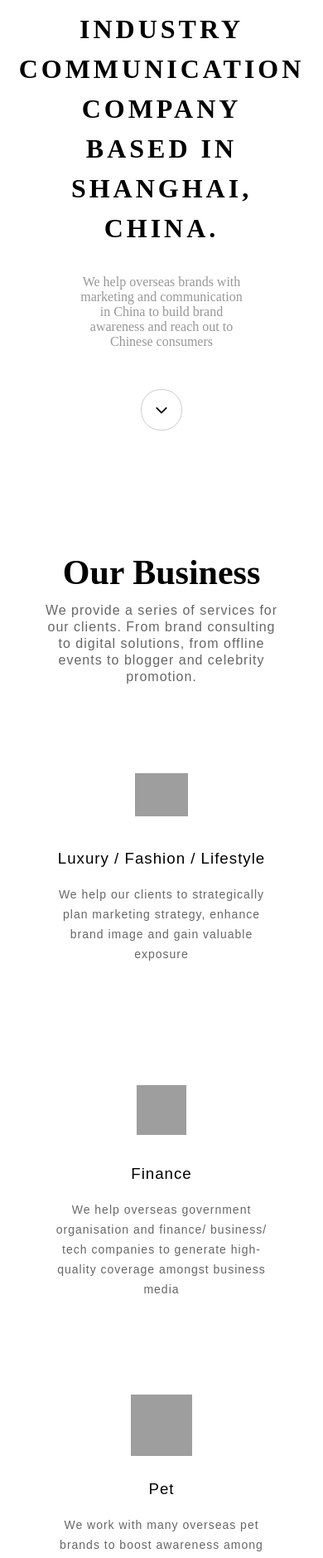
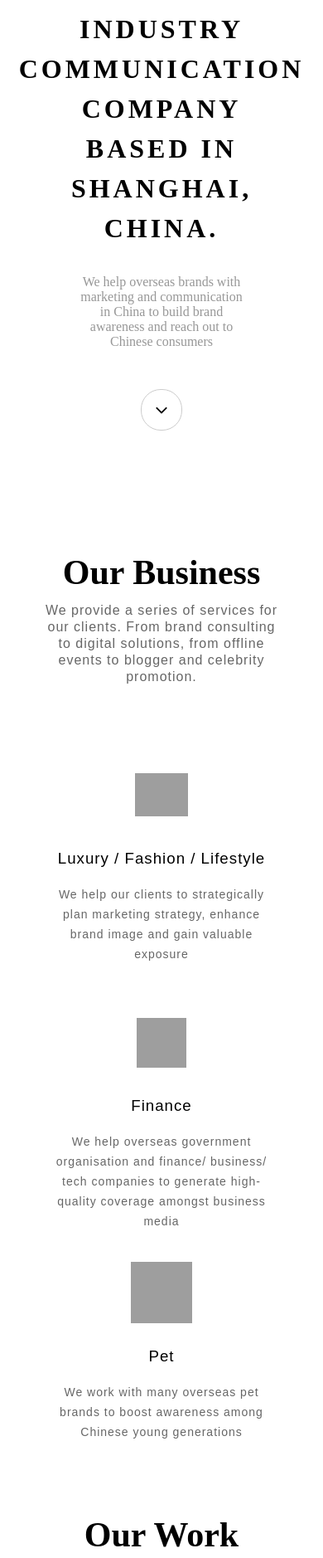
Before and after one commit to flyingant/SLI-Official-Website, a Jekyll site: the page built from index.html, in a window 390 px wide. Shown: the part 330-2208 px from the top of the page at 83% size. Built offline with Jekyll 4.4.1, drawn with Linux system fonts in a browser that asks for light colours; nearby versions of some CDN libraries; some web fonts are replaced; grey boxes are pictures that could not be loaded.

Commit message:
Polish the style for the home page when under mobile view

```diff
--- a/_sass/home.scss
+++ b/_sass/home.scss
@@ -219,6 +219,9 @@
 
         @media (max-width:959px) {
           flex-direction: column;
+          .item {
+            height: 300px;
+          }
         }
       }
     }
@@ -283,9 +286,10 @@
           }
           h4 {
             font-family: crimson;
-            width: 100%;
             text-align: center;
             color: #666666;
+            line-height: 20px;
+            padding: 0 10%;
           }
         }
       }
@@ -431,12 +435,11 @@
         margin: 0 0 6px 0;
       }
       p {
-        width: 80%;
+        width: 86%;
         margin: 0;
         font-size: 10px;
         font-family: sans-serif;
         font-weight: 300;
-        line-height: 20px;
         text-align: center;
       }
     }
```
